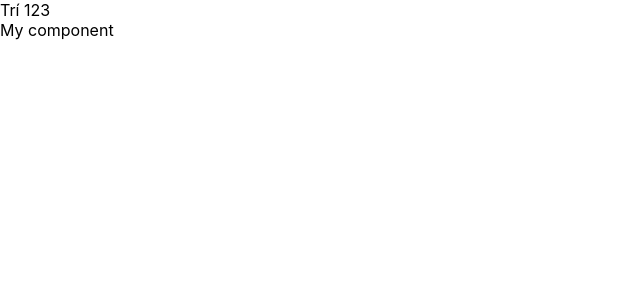
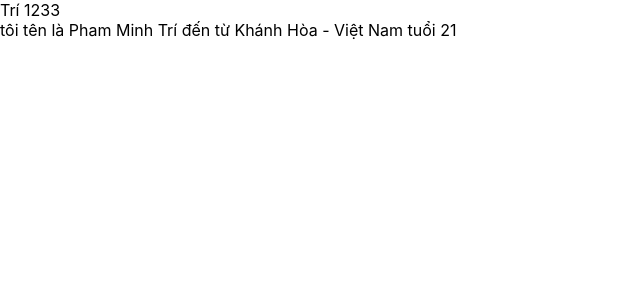
Before and after one commit to minhtripr3/Hoc-Reactjs, a React (Create React App) app: page / in a window 1280 px wide. Shown: the top 300 px of the page, without its empty margins (0-640 px from the left). Built offline with nearby package versions, Linux system fonts and the light colour scheme.

Commit message:
video 17

```diff
--- a/src/App.js
+++ b/src/App.js
@@ -1,14 +1,26 @@
 import logo from './logo.svg';
 import './App.css';
 import MyComponent from './component/MyComponent';
+import React from 'react';
 
-function App() {
-  return (
-    <div>
-      Trí 123
-      <MyComponent />
-    </div>
-  );
+class App extends React.Component {
+  render() {
+    return (
+      <div>
+        Trí 1233
+        <MyComponent />
+      </div>
+    )
+  }
+
 }
+// function App() {
+//   return (
+//     <div>
+//       Trí 123
+//       <MyComponent />
+//     </div>
+//   );
+// }
 
 export default App;
--- a/src/component/MyComponent.js
+++ b/src/component/MyComponent.js
@@ -2,8 +2,13 @@
 import React from "react";
 
 class MyComponent extends React.Component {
+    state = {
+        name: "Pham Minh Trí",
+        address: "Khánh Hòa - Việt Nam",
+        age: 21
+    };
     render() {
-        return <div>My component</div>;
+        return <div> tôi tên là {this.state.name} đến từ {this.state.address} tuổi {this.state.age}</div>;
     }
 }
 
```
